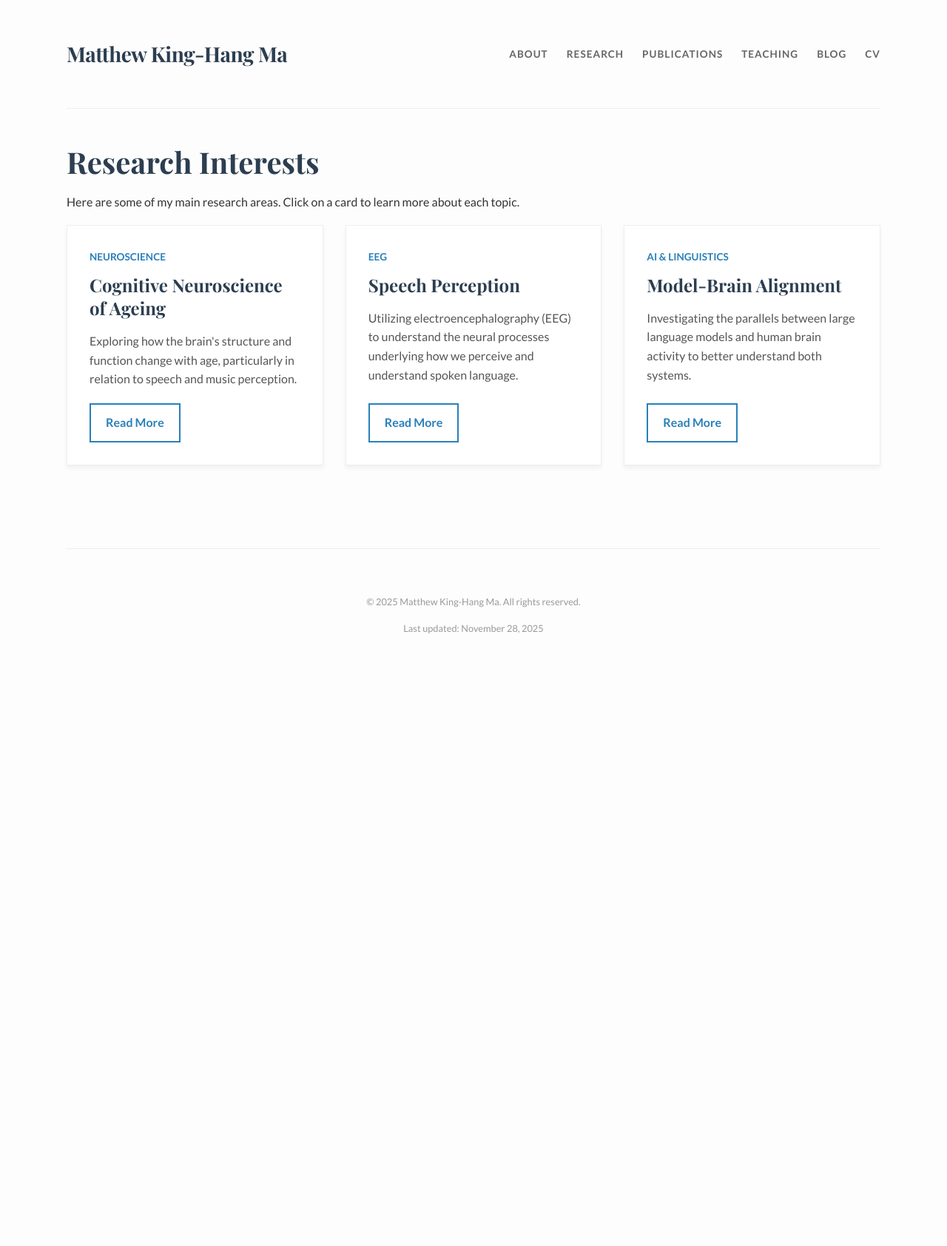
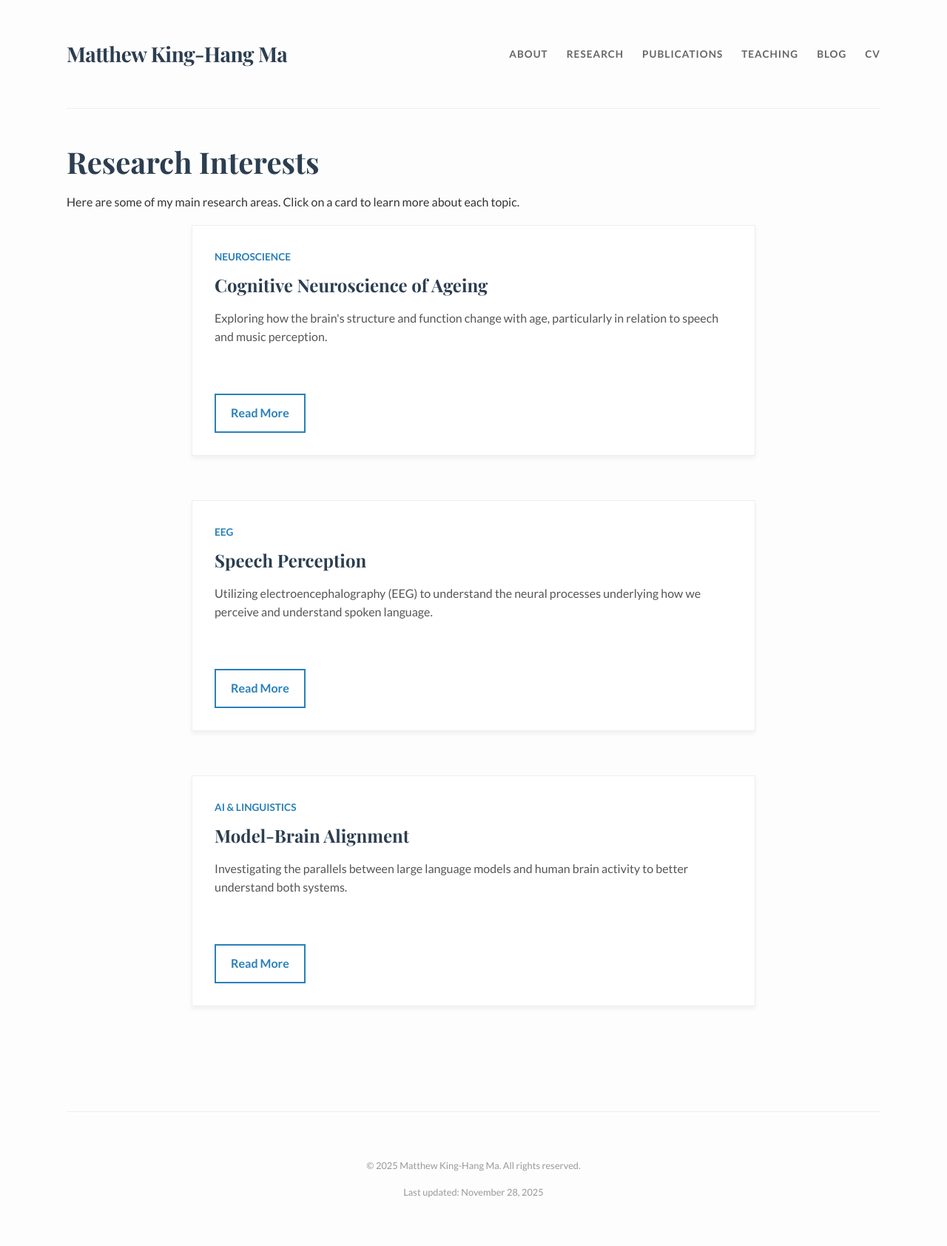
Before and after one commit to neurothew/neurothew.github.io, a Jekyll site: the page built from research.md, in a window 1280 px wide. Shown: the whole page at 74% size. Built offline with Jekyll 4.4.1, drawn with Linux system fonts in a browser that asks for light colours; before the commit the page ends 922 px from its top, so only the background shows below that.

Commit message:
update cards

```diff
--- a/_layouts/default.html
+++ b/_layouts/default.html
@@ -122,13 +122,40 @@
     }
 
     /* --- Research Card Grid --- */
-    .research-grid {
+
+    /* This is the small grid version */
+    /* .research-grid {
       display: grid;
       grid-template-columns: repeat(auto-fit, minmax(300px, 1fr));
       gap: 30px;
       margin-bottom: 2rem;
+    } */
+
+    /* This is the single column version */
+    .research-grid {
+      /* display: grid; */ /* We remove the grid display */
+      /* grid-template-columns: repeat(auto-fit, minmax(300px, 1fr)); */
+      gap: 30px;
+      margin-bottom: 2rem;
+      display: flex; /* Use flexbox for easy centering */
+      flex-direction: column; /* Stack cards vertically */
+      align-items: center; /* Center cards horizontally */
     }
 
+    /* This is the small card */
+    /* .research-card {
+      background: #ffffff;
+      border: 1px solid var(--border-color);
+      padding: 30px;
+      display: flex;
+      flex-direction: column;
+      justify-content: space-between;
+      min-height: 250px;
+      box-shadow: 0 4px 6px rgba(0,0,0,0.05);
+      transition: transform 0.2s ease, box-shadow 0.2s ease;
+    } */
+
+    /* This is the full card */
     .research-card {
       background: #ffffff;
       border: 1px solid var(--border-color);
@@ -139,6 +166,9 @@
       min-height: 250px;
       box-shadow: 0 4px 6px rgba(0,0,0,0.05);
       transition: transform 0.2s ease, box-shadow 0.2s ease;
+      max-width: 700px; /* Set a max-width for the cards */
+      width: 100%; /* Ensure cards are responsive */
+      margin-bottom: 30px; /* Add space between cards */
     }
 
     .research-card:hover {
```
